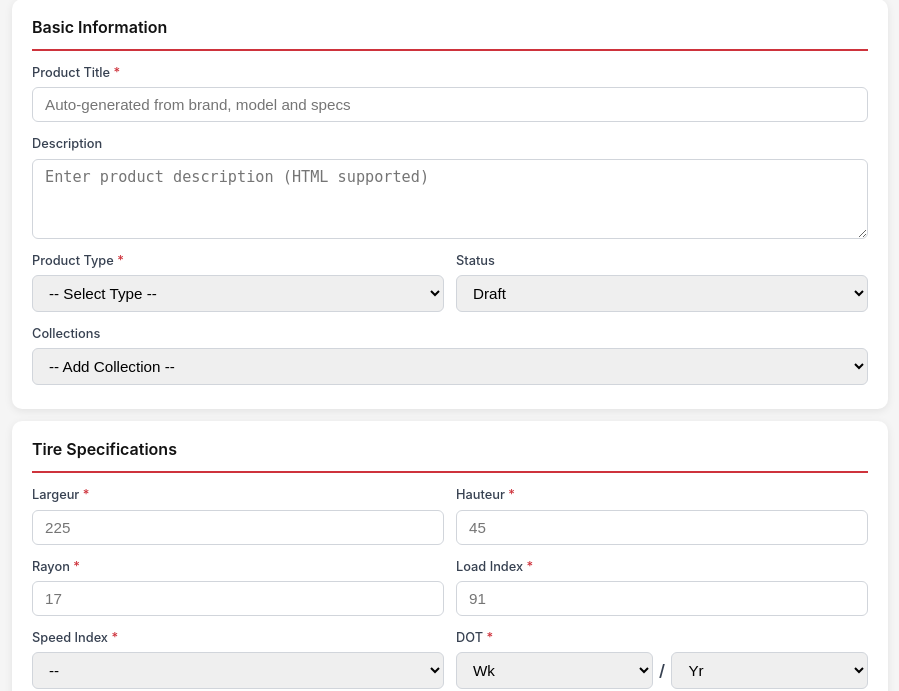
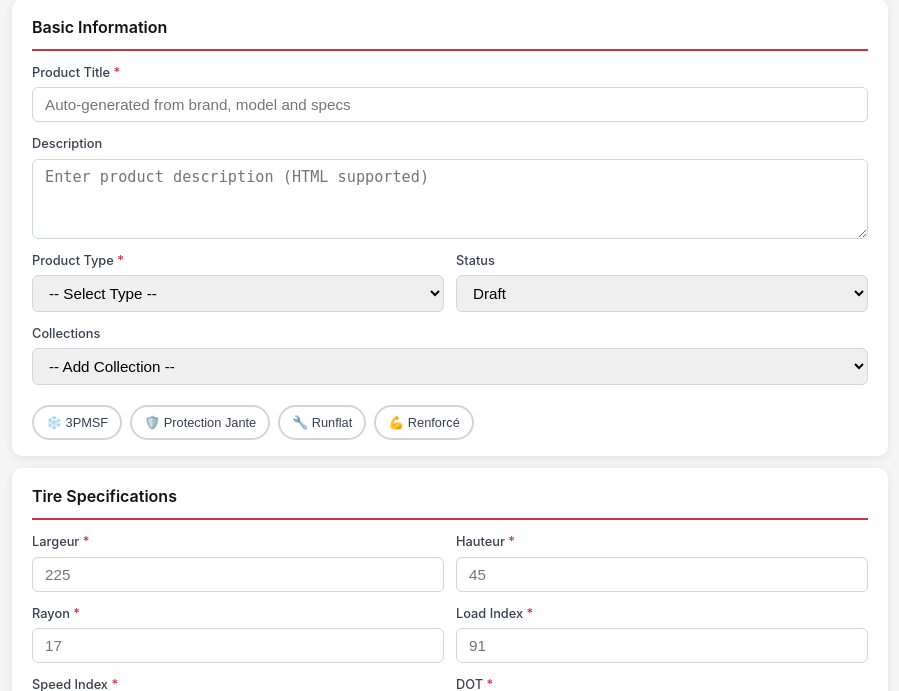
Before and after one commit to smartpneucontact-sketch/smartpneu-product-manager, a Flask app: template templates/index.html in a window 1280 px wide. Shown: the part 293-984 px from the top of the page, without its empty margins (190-1089 px from the left). Run offline with Flask 3, Linux system fonts and the light colour scheme; the template is opened without the code that fills it, so the values that code supplies are empty; parts of the project's set-up code (start-up, migrations or seed data) failed here and were passed over.

Commit message:
Add feature toggle buttons for collections (3PMSF, Protection Jante, Runflat, Renforcé)

```diff
--- a/templates/index.html
+++ b/templates/index.html
@@ -324,6 +324,41 @@
             font-size: 0.7rem;
             color: #6b7280;
             margin-top: 0.2rem;
+        }
+
+        /* Feature toggle buttons */
+        .feature-toggles {
+            display: flex;
+            flex-wrap: wrap;
+            gap: 0.5rem;
+            margin-top: 0.75rem;
+        }
+
+        .feature-toggle {
+            padding: 0.5rem 0.75rem;
+            border: 2px solid #d1d5db;
+            border-radius: 20px;
+            background: white;
+            font-size: 0.8rem;
+            font-weight: 500;
+            cursor: pointer;
+            transition: all 0.2s;
+            color: #374151;
+        }
+
+        .feature-toggle:hover {
+            border-color: #CE333C;
+            background: #fef2f2;
+        }
+
+        .feature-toggle.active {
+            background: #CE333C;
+            border-color: #CE333C;
+            color: white;
+        }
+
+        .feature-toggle.active:hover {
+            background: #b52d35;
         }
 
         .image-preview {
@@ -488,6 +523,22 @@
                         </select>
                         <div class="selected-collections" id="selectedCollections"></div>
                         <div id="collectionInputs"></div>
+
+                        <!-- Feature Toggle Buttons -->
+                        <div class="feature-toggles">
+                            <button type="button" class="feature-toggle" data-feature="3PMSF" onclick="toggleFeatureCollection(this)">
+                                ❄️ 3PMSF
+                            </button>
+                            <button type="button" class="feature-toggle" data-feature="PROTECTION JANTE" onclick="toggleFeatureCollection(this)">
+                                🛡️ Protection Jante
+                            </button>
+                            <button type="button" class="feature-toggle" data-feature="RUNFLAT" onclick="toggleFeatureCollection(this)">
+                                🔧 Runflat
+                            </button>
+                            <button type="button" class="feature-toggle" data-feature="Renforcé" onclick="toggleFeatureCollection(this)">
+                                💪 Renforcé
+                            </button>
+                        </div>
                     </div>
                 </div>
             </div>
@@ -1679,6 +1730,66 @@
                 input.value = id;
                 inputsContainer.appendChild(input);
             });
+
+            // Update toggle button states
+            updateToggleButtons();
+        }
+
+        function updateToggleButtons() {
+            const toggles = document.querySelectorAll('.feature-toggle');
+            toggles.forEach(toggle => {
+                const featureName = toggle.dataset.feature;
+                let isActive = false;
+
+                // Check if this feature's collection is selected
+                selectedCollections.forEach((title, id) => {
+                    if (title.toLowerCase() === featureName.toLowerCase()) {
+                        isActive = true;
+                    }
+                });
+
+                if (isActive) {
+                    toggle.classList.add('active');
+                } else {
+                    toggle.classList.remove('active');
+                }
+            });
+        }
+
+        function toggleFeatureCollection(button) {
+            const featureName = button.dataset.feature;
+            const collectionSelect = document.getElementById('collection_select');
+
+            // Find the collection ID for this feature
+            let collectionId = null;
+            let collectionTitle = null;
+
+            for (let i = 0; i < collectionSelect.options.length; i++) {
+                const option = collectionSelect.options[i];
+                if (option.dataset.title && option.dataset.title.toLowerCase() === featureName.toLowerCase()) {
+                    collectionId = option.value;
+                    collectionTitle = option.dataset.title;
+                    break;
+                }
+            }
+
+            if (!collectionId) {
+                console.warn(`Collection not found for feature: ${featureName}`);
+                return;
+            }
+
+            // Toggle the collection
+            if (selectedCollections.has(collectionId)) {
+                // Remove it
+                selectedCollections.delete(collectionId);
+                button.classList.remove('active');
+            } else {
+                // Add it
+                selectedCollections.set(collectionId, collectionTitle);
+                button.classList.add('active');
+            }
+
+            renderCollectionTags();
         }
 
         function removeCollection(id) {
```
